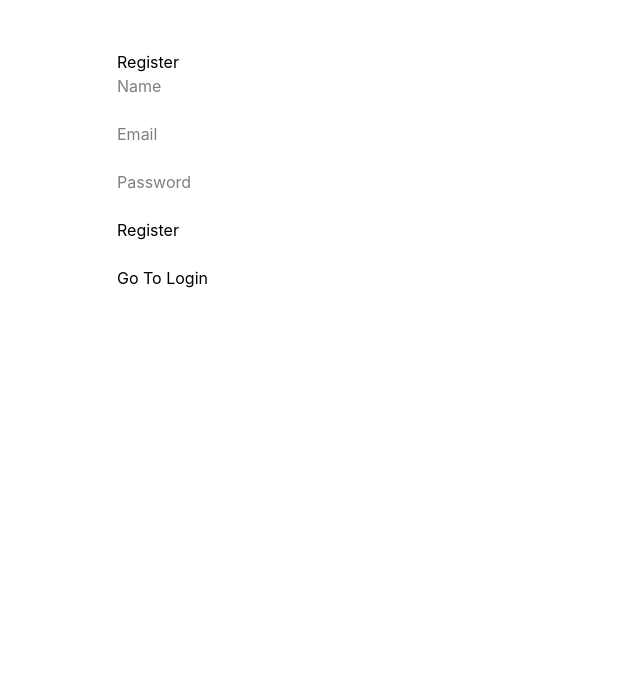
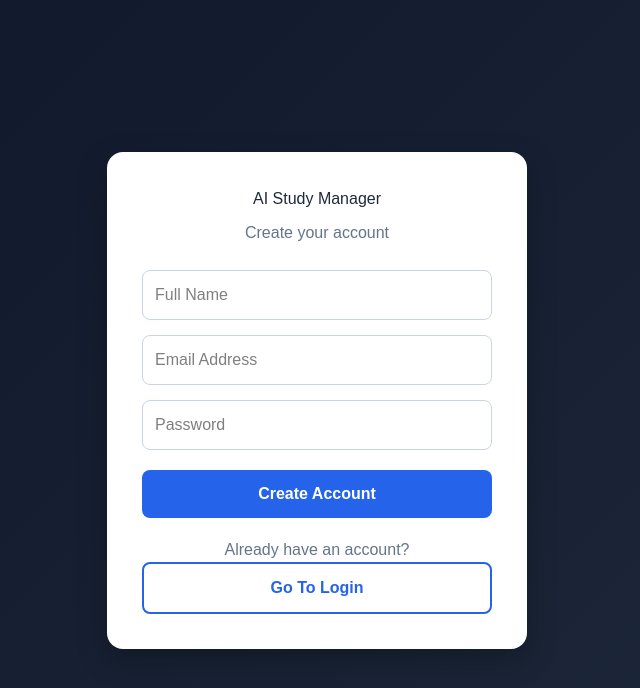
Before and after one commit to Codesanu28/AI-Study-Manager, a React app in the folder frontend/: page /register in a window 1280 px wide. Shown: the top 688 px of the page, without its empty margins (323-963 px from the left). Built offline with nearby package versions, Linux system fonts and the light colour scheme; the HTML template or start-up script is replaced by a standard one.

Commit message:
Professional register UI

```diff
--- a/frontend/src/pages/Register.jsx
+++ b/frontend/src/pages/Register.jsx
@@ -5,8 +5,7 @@ import api from "../api/axios";
 function Register() {
 const navigate = useNavigate();
 
-  const [formData, setFormData] =
-    useState({
+const [formData, setFormData] = useState({
 name: "",
 email: "",
 password: "",
@@ -15,17 +14,16 @@ function Register() {
 const handleChange = (e) => {
 setFormData({
 ...formData,
-      [e.target.name]:
-        e.target.value,
+[e.target.name]: e.target.value,
 });
 };
 
 const handleSubmit = async (e) => {
 e.preventDefault();
 
+
 try {
-      const res =
-        await api.post(
+  const res = await api.post(
     "/auth/register",
     formData
   );
@@ -35,51 +33,92 @@ function Register() {
     "Registration Successful"
   );
 
-      navigate("/");
+  navigate("/login");
 } catch (error) {
   alert(
-        error.response?.data
-          ?.message ||
+    error.response?.data?.message ||
     "Registration Failed"
   );
 }
+
 };
 
 return (
 <div
 style={{
-        maxWidth: "400px",
-        margin: "50px auto",
+minHeight: "100vh",
+display: "flex",
+justifyContent: "center",
+alignItems: "center",
+background:
+"linear-gradient(135deg, #0f172a, #1e293b)",
+fontFamily: "Arial",
 }}
 >
-      <h1>Register</h1>
+<div
+style={{
+width: "420px",
+background: "#fff",
+padding: "35px",
+borderRadius: "16px",
+boxShadow:
+"0 10px 30px rgba(0,0,0,0.25)",
+}}
+>
+<h1
+style={{
+textAlign: "center",
+color: "#1e293b",
+marginBottom: "10px",
+}}
+>
+AI Study Manager </h1>
 
-      <form
-        onSubmit={handleSubmit}
+
+    <p
+      style={{
+        textAlign: "center",
+        color: "#64748b",
+        marginBottom: "25px",
+      }}
     >
+      Create your account
+    </p>
+
+    <form onSubmit={handleSubmit}>
       <input
         type="text"
         name="name"
-          placeholder="Name"
+        placeholder="Full Name"
         value={formData.name}
         onChange={handleChange}
         required
+        style={{
+          width: "100%",
+          padding: "12px",
+          marginBottom: "15px",
+          border: "1px solid #cbd5e1",
+          borderRadius: "8px",
+          boxSizing: "border-box",
+        }}
       />
-
-        <br />
-        <br />
 
       <input
         type="email"
         name="email"
-          placeholder="Email"
+        placeholder="Email Address"
         value={formData.email}
         onChange={handleChange}
         required
+        style={{
+          width: "100%",
+          padding: "12px",
+          marginBottom: "15px",
+          border: "1px solid #cbd5e1",
+          borderRadius: "8px",
+          boxSizing: "border-box",
+        }}
       />
-
-        <br />
-        <br />
 
       <input
         type="password"
@@ -88,26 +127,70 @@ function Register() {
         value={formData.password}
         onChange={handleChange}
         required
+        style={{
+          width: "100%",
+          padding: "12px",
+          marginBottom: "20px",
+          border: "1px solid #cbd5e1",
+          borderRadius: "8px",
+          boxSizing: "border-box",
+        }}
       />
 
-        <br />
-        <br />
-
-        <button type="submit">
-          Register
+      <button
+        type="submit"
+        style={{
+          width: "100%",
+          padding: "12px",
+          background: "#2563eb",
+          color: "#fff",
+          border: "none",
+          borderRadius: "8px",
+          fontWeight: "bold",
+          fontSize: "16px",
+          cursor: "pointer",
+        }}
+      >
+        Create Account
       </button>
     </form>
 
-      <br />
+    <div
+      style={{
+        textAlign: "center",
+        marginTop: "20px",
+      }}
+    >
+      <p
+        style={{
+          color: "#64748b",
+        }}
+      >
+        Already have an account?
+      </p>
 
       <button
         onClick={() =>
-          navigate("/")
+          navigate("/login")
         }
+        style={{
+          width: "100%",
+          padding: "12px",
+          border: "2px solid #2563eb",
+          background: "#fff",
+          color: "#2563eb",
+          borderRadius: "8px",
+          fontWeight: "bold",
+          cursor: "pointer",
+        }}
       >
         Go To Login
       </button>
     </div>
+  </div>
+</div>
+
+
 );
 }
 
```
Lines whose indentation alone changed are shown as unchanged.
